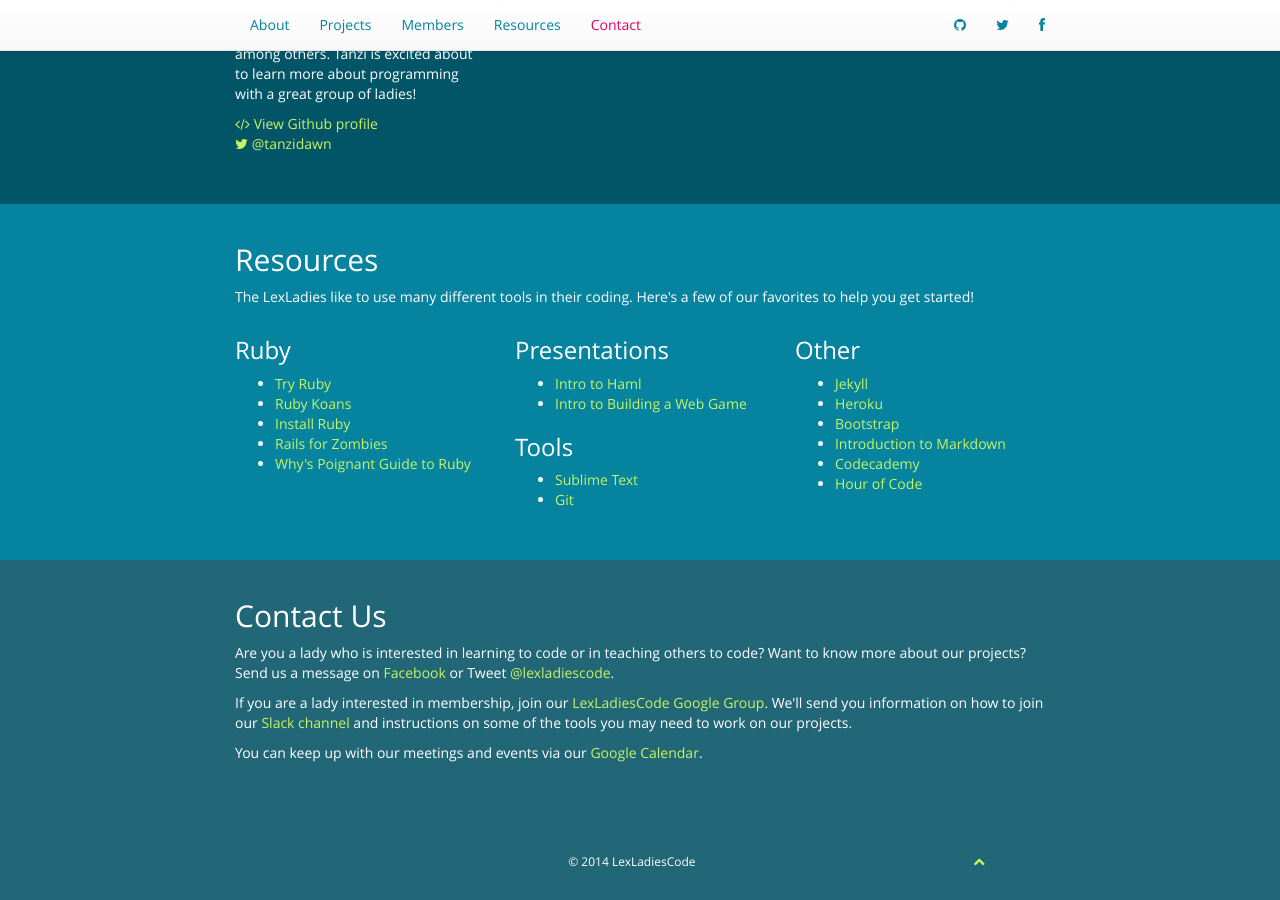
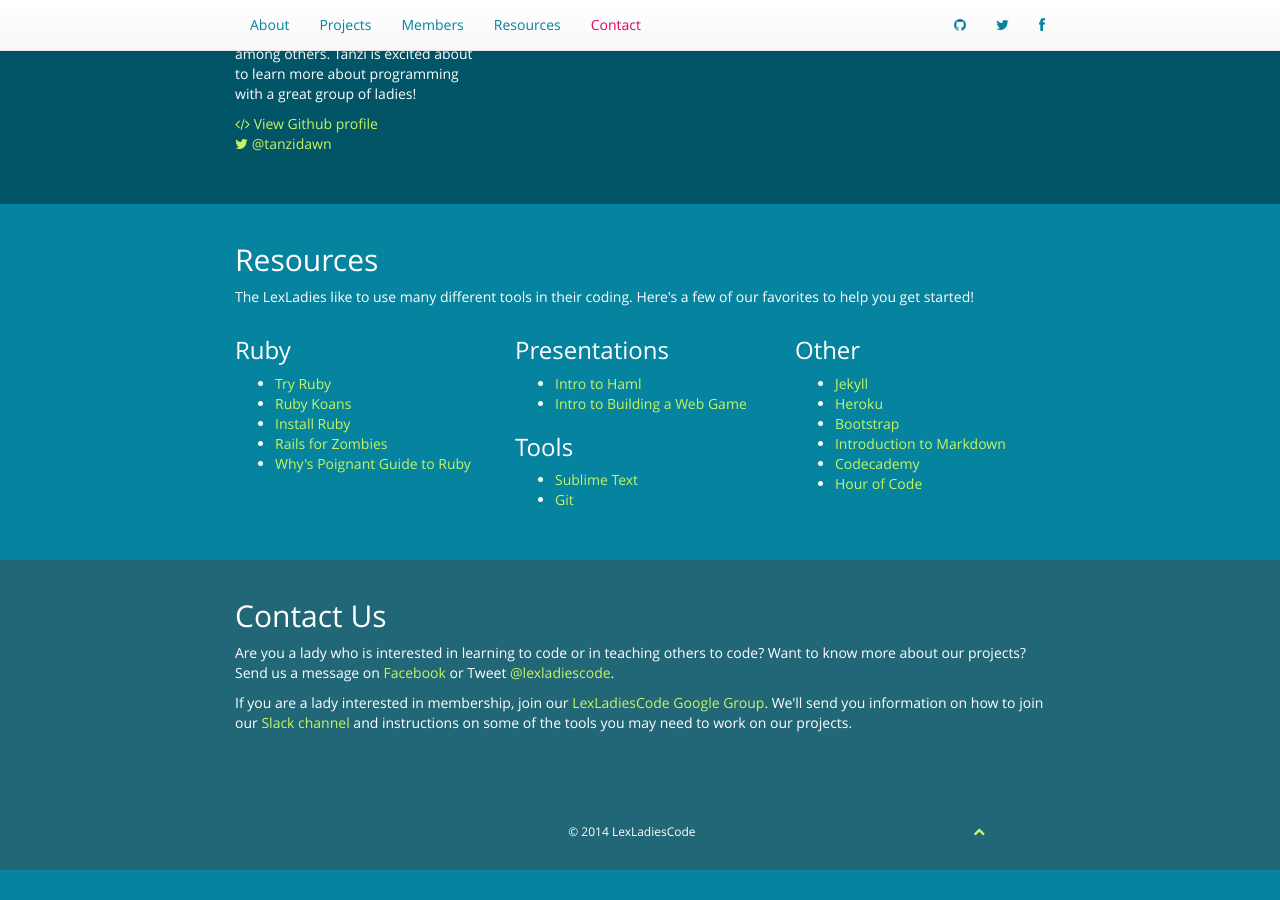
Before and after one commit to LexLadiesCode/LexLadiesCode.github.io, a Jekyll site: the page built from index.html, in a window 1280 px wide and 900 px high, scrolled down 3871 px. Built offline with Jekyll 4.4.1, drawn with Linux system fonts in a browser that asks for light colours; nearby versions of some CDN libraries; Markdown is read by kramdown in place of the engine named in the settings; after the commit the page ends 4741 px from its top, so only the background shows below that.

Commit message:
Remove Google Calendar link from bottom of page

```diff
--- a/_includes/contact.html
+++ b/_includes/contact.html
@@ -9,9 +9,5 @@
     <p>
       If you are a lady interested in membership, join our <a href="https://groups.google.com/forum/#!forum/lexladiescode">LexLadiesCode Google Group</a>. We'll send you information on how to join our <a href="https://lexladiescode.slack.com/">Slack channel</a> and instructions on some of the tools you may need to work on our projects.
     </p>
-    <p>
-      You can keep up with our meetings and events via our
-      <a href="https://www.google.com/calendar/embed?src=lexladiescode%40gmail.com&amp;ctz=America/New_York">Google Calendar</a>.
-    </p>
   </div>
 </section>
```
